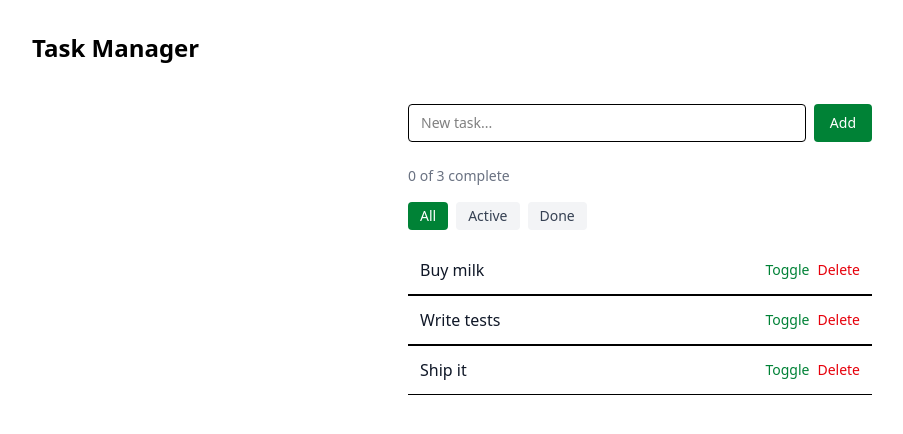
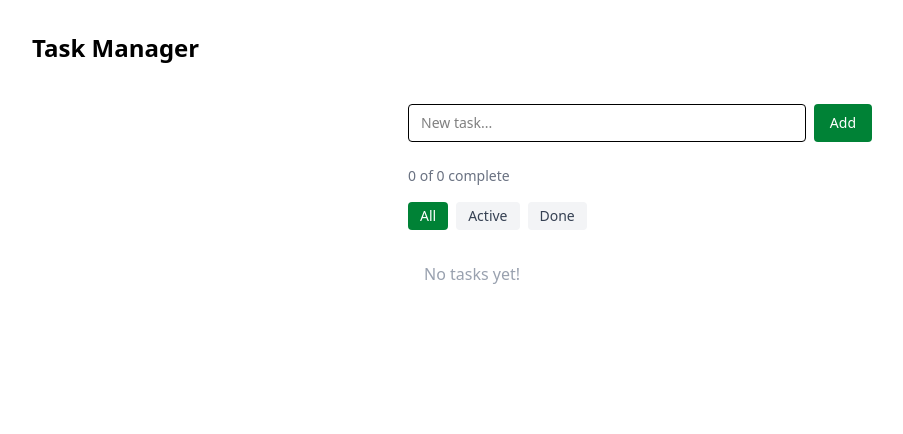
Before and after one commit to shash825/task-manager, a Next.js app: page / in a window 1280 px wide. Shown: the top 434 px of the page, without its empty margins (0-903 px from the left). Built offline with nearby package versions, Linux system fonts and the light colour scheme.

Commit message:
persist tasks to localStorage with useEffect

```diff
--- a/components/TaskBoard.js
+++ b/components/TaskBoard.js
@@ -1,17 +1,29 @@
 'use client';
 
-import { useState } from 'react';
+import { useState, useEffect } from 'react';
 import AddTaskForm from './AddTaskForm';
 import TaskList from './TaskList';
 
 export default function TaskBoard() {
-  const [tasks, setTasks] = useState([
-    { id: 't1', title: 'Buy milk', done: false },
-    { id: 't2', title: 'Write tests', done: false },
-    { id: 't3', title: 'Ship it', done: false },
-  ]);
+  const [tasks, setTasks] = useState(() => {
+    if (typeof window === 'undefined') return [];
+    const saved = localStorage.getItem('tasks');
+    return saved ? JSON.parse(saved) : [];
+  });
 
   const [filter, setFilter] = useState('all');
+
+  // Persist tasks to localStorage whenever they change
+  useEffect(() => {
+    localStorage.setItem('tasks', JSON.stringify(tasks));
+  }, [tasks]);
+
+  // Update the browser tab title with active task count
+  useEffect(() => {
+    const active = tasks.filter((t) => !t.done).length;
+    document.title = `${active} tasks remaining`;
+    return () => { document.title = 'Task Manager'; };
+  }, [tasks]);
 
   function handleAdd(title) {
     const newTask = { id: crypto.randomUUID(), title, done: false };
```
